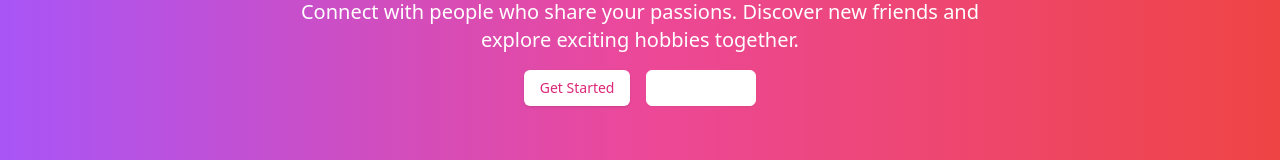
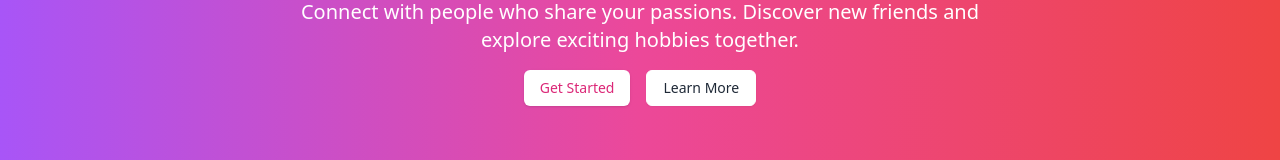
Before and after one commit to PinakeshwarVaishnav/hobby-matchmaker, a Next.js app in the folder frontend/: page / in a window 1280 px wide. Shown: the part 319-479 px from the top of the page. Built offline with nearby package versions, Linux system fonts and the light colour scheme.

Commit message:
Update button text color for better visibility

```diff
--- a/frontend/src/app/page.tsx
+++ b/frontend/src/app/page.tsx
@@ -81,7 +81,7 @@ export default function Home() {
                 </Button>
                 <Button
                   variant="outline"
-                  className="text-white border-white hover:bg-white/20"
+                  className="text-gray-800 border-white hover:bg-white/20"
                 >
                   Learn More
                 </Button>
```
